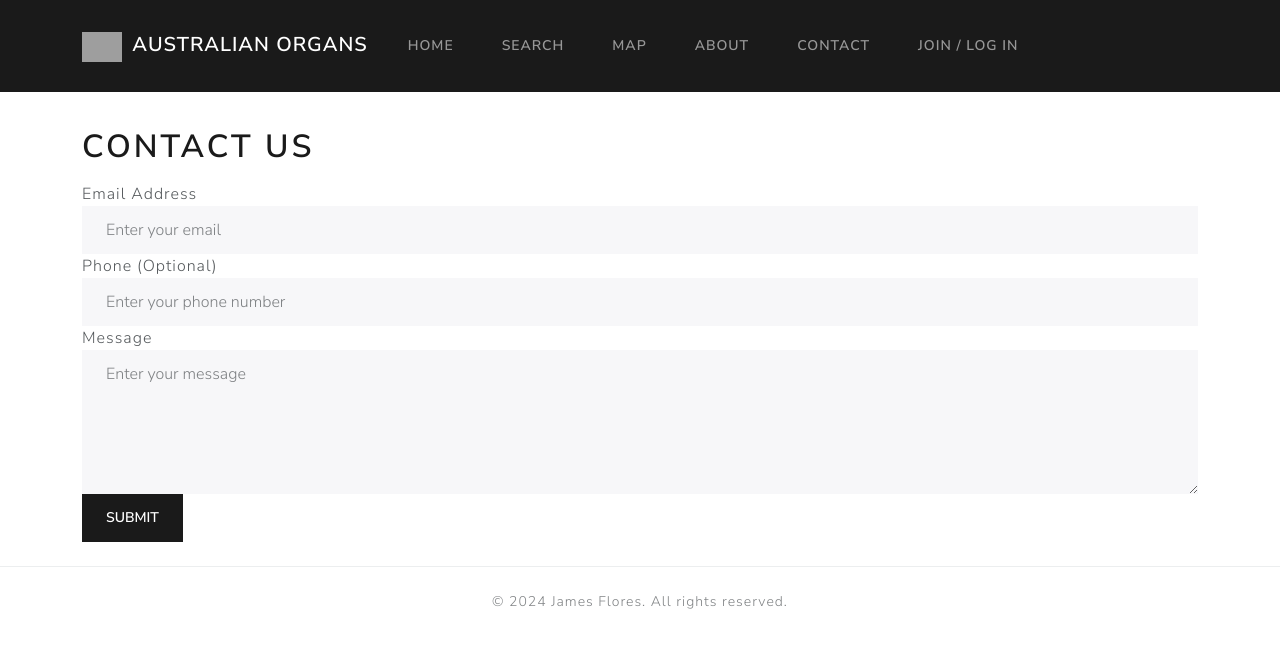
After one commit to jamesflores/Australian-Organs, a Django app: page /contact/ in a window 1280 px wide. The commit adds this page. Shown: the top 648 px of the page. Run offline with Django 5.2, Linux system fonts and the light colour scheme; some libraries are stand-ins or nearby versions; grey boxes are pictures that could not be loaded.

Commit message:
remove URLRedirect add native contact form

```diff
--- /dev/null
+++ b/app/templates/map/contact_form.html
@@ -0,0 +1,61 @@
+{% extends "map/layout.html" %}
+{% load static %}
+
+{% block content %}
+<h1 class="mt-5 mb-3">Contact Us</h1>
+
+<!-- Display messages -->
+{% if messages %}
+    <div class="row">
+        <div class="col-md-12">
+            {% for message in messages %}
+            <div class="alert {{ message.tags }}" role="alert">
+                {{ message }}
+            </div>
+            {% endfor %}
+        </div>
+    </div>
+{% endif %}
+
+<form method="post" action="{% url 'contact' %}">
+    {% csrf_token %}
+    <div class="row">
+        <div class="col-md-12">
+            <div class="form-group">
+                <label for="email">Email Address</label>
+                <input type="email" class="form-control" name="email" id="email" placeholder="Enter your email" required>
+            </div>
+        </div>
+    </div>
+    <div class="row">
+        <div class="col-md-12">
+            <div class="form-group">
+                <label for="phone">Phone (Optional)</label>
+                <input type="text" class="form-control" name="phone" id="phone" placeholder="Enter your phone number">
+            </div>
+        </div>
+    </div>
+    <div class="row">
+        <div class="col-md-12">
+            <div class="form-group">
+                <label for="message">Message</label>
+                <textarea class="form-control" name="message" id="message" rows="5" placeholder="Enter your message" required></textarea>
+            </div>
+        </div>
+    </div>
+    <div class="row">
+        <div class="col-md-12">
+            <!-- Cloudflare Turnstile -->
+            <div class="form-group">
+                <div class="cf-turnstile" data-sitekey="{{ site_key }}"></div>
+            </div>
+        </div>
+    </div>
+    <div class="row">
+        <div class="col-md-12">
+            <button type="submit" class="btn btn-primary">Submit</button>
+        </div>
+    </div>
+</form>
+<script src="https://challenges.cloudflare.com/turnstile/v0/api.js" async defer></script>
+{% endblock %}
--- a/app/templates/map/layout.html
+++ b/app/templates/map/layout.html
@@ -66,7 +66,7 @@
                         <a class="nav-link" href="https://jamesfloresorganist.com/about/" target="_blank">About</a>
                     </li>
                     <li class="nav-item">
-                        <a class="nav-link" href="https://jamesfloresorganist.com/contact/" target="_blank">Contact</a>
+                        <a class="nav-link" href="{% url 'contact' %}">Contact</a>
                     </li>
                     {% if request.user.is_authenticated %}
                         <li class="nav-item">
--- a/app/urls.py
+++ b/app/urls.py
@@ -14,4 +14,5 @@ urlpatterns = [
     path('app/', views.app_view, name='app'),
     path('api/bookmark/', views.bookmark_organ, name='bookmark'),
     path('api/check_bookmark/', views.check_bookmark, name='check_bookmark'),
+    path('contact/', views.contact_view, name='contact'),
 ]
--- a/app/views.py
+++ b/app/views.py
@@ -1,4 +1,4 @@
-import json
+from django.core.mail import EmailMessage
 from operator import itemgetter
 import random
 from django.forms import ValidationError
@@ -15,8 +15,7 @@ from django.core.mail import send_mail
 from django.core.validators import validate_email
 from django.conf import settings
 import requests
-from .models import Bookmark, CustomUser, LoginCode, URLRedirect
-from django.utils import timezone
+from .models import Bookmark, CustomUser, LoginCode
 from urllib.parse import unquote
 from django.contrib.auth.decorators import login_required
 from django_q.tasks import async_task
@@ -140,7 +139,6 @@ def redirect(request):
         if response.status_code == 200 and response.json() != []:
             return HttpResponseRedirect(reverse('organ', args=[organ_id]))
 
-    URLRedirect.hit(url)
     return HttpResponseRedirect(url)  # Redirect to the URL
 
 
@@ -274,3 +272,58 @@ def check_bookmark(request):
         })
     except Exception as e:
         return JsonResponse({'error': str(e)}, status=400)
+
+
+def contact_view(request):
+    if request.method == 'POST':
+        email = request.POST.get('email')
+        phone = request.POST.get('phone', '')  # Optional field
+        message = request.POST.get('message')
+        turnstile_response = request.POST.get('cf-turnstile-response')
+
+        # Verify Cloudflare Turnstile
+        turnstile_verify_url = 'https://challenges.cloudflare.com/turnstile/v0/siteverify'
+        turnstile_secret = settings.CLOUDFLARE_TURNSTILE_SECRET_KEY
+        response = requests.post(turnstile_verify_url, data={
+            'secret': turnstile_secret,
+            'response': turnstile_response,
+        })
+        result = response.json()
+        print(result)
+        if not result.get('success', False):
+            messages.error(request, 'Bot verification failed. Please try again.')
+            return HttpResponseRedirect(reverse('contact'))
+
+        subject = 'New Contact Form Submission'
+        body = f"Email: {email}\nPhone: {phone}\n\nMessage:\n{message}"
+        from_email = settings.DEFAULT_FROM_EMAIL
+        recipient_list = [settings.CONTACT_EMAIL]
+
+        # Send email to the site owner
+        email_message = EmailMessage(
+            subject,
+            body,
+            from_email,
+            recipient_list,
+            headers={'Reply-To': email},
+        )
+        async_task(email_message.send)
+
+        # Send confirmation email to the sender
+        confirmation_subject = 'Your message has been received'
+        confirmation_body = f'Thank you for contacting us. We have received your message and will get back to you soon.\n\nOriginal message:\n{message}'
+        async_task(
+            'django.core.mail.send_mail',
+            confirmation_subject,
+            confirmation_body,
+            from_email,
+            [email],
+            fail_silently=False,
+        )
+
+        messages.success(request, 'Thank you for your message. We will get back to you soon.')
+        return HttpResponseRedirect(reverse('contact'))
+
+    return render(request, 'map/contact_form.html',{
+        'site_key': settings.CLOUDFLARE_TURNSTILE_SITE_KEY
+    })
--- a/project/settings.py
+++ b/project/settings.py
@@ -186,6 +186,7 @@ EMAIL_USE_TLS = os.getenv('EMAIL_USE_TLS')
 EMAIL_HOST_USER = os.getenv('EMAIL_HOST_USER')
 EMAIL_HOST_PASSWORD = os.getenv('EMAIL_HOST_PASSWORD')
 DEFAULT_FROM_EMAIL = os.getenv('DEFAULT_FROM_EMAIL')
+CONTACT_EMAIL = os.getenv('CONTACT_EMAIL')
 
 
 # Django Q settings
@@ -212,6 +213,7 @@ if os.getenv('SENTRY_DSN'):
         profiles_sample_rate=0.0,
     )
 
+
 # Django messages tags
 
 MESSAGE_TAGS = {
@@ -232,3 +234,5 @@ SESSION_EXPIRE_AT_BROWSER_CLOSE = True
 # Application settings
 
 CODE_EXPIRY_MINUTES = 10
+CLOUDFLARE_TURNSTILE_SITE_KEY = os.getenv('CLOUDFLARE_TURNSTILE_SITE_KEY')
+CLOUDFLARE_TURNSTILE_SECRET_KEY = os.getenv('CLOUDFLARE_TURNSTILE_SECRET_KEY')
```
Also changed, not shown: app/admin.py (+6 -1 lines), app/models.py (+0 -11 lines).
